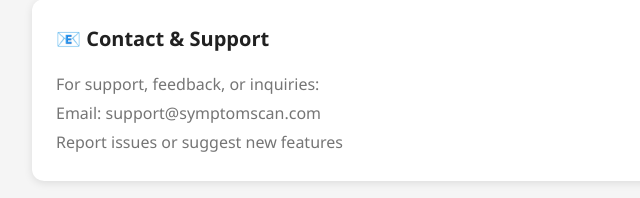
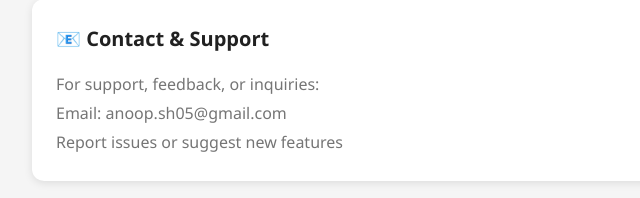
Before and after one commit to AnoopShukla-ProjectWorld/symptomscan-frontend, a plain HTML site: page about.html in a window 1280 px wide. Shown: the part 1600-1798 px from the top of the page, 178-818 px from the left. Drawn offline with Linux system fonts and the light colour scheme; sample sign-in values are in the browser's storage.

Commit message:
about page update

```diff
--- a/about.html
+++ b/about.html
@@ -84,7 +84,7 @@
             <h3>📧 Contact & Support</h3>
             <p>
                 For support, feedback, or inquiries:<br>
-                Email: support@symptomscan.com<br>
+                Email: anoop.sh05@gmail.com <br>
                 Report issues or suggest new features
             </p>
         </div>
```
